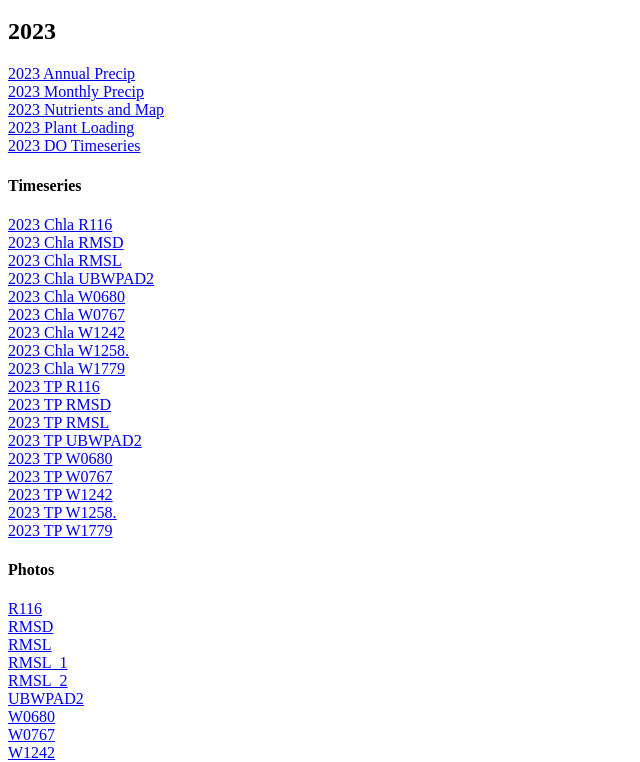
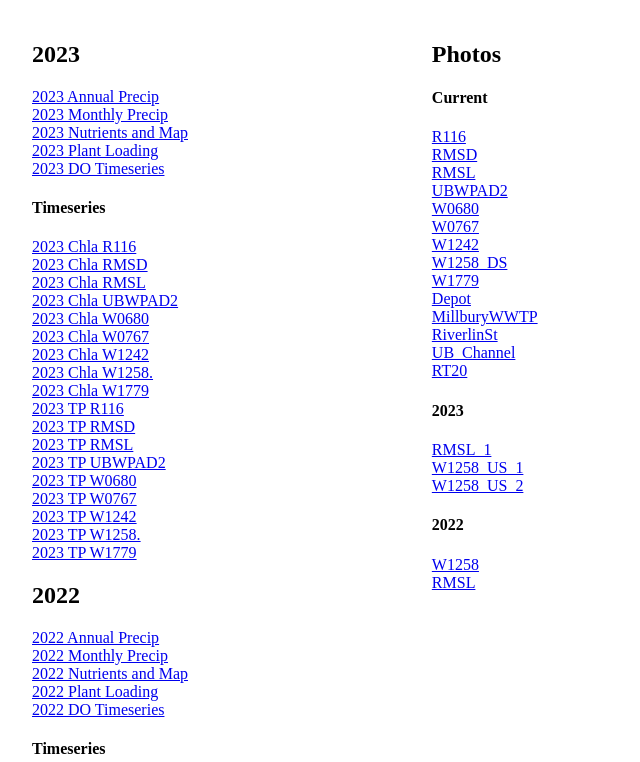
Before and after one commit to lucs-cdm/ubcw_storymap, a plain HTML site: page index.html in a window 1280 px wide. Shown: the part 48-810 px from the top of the page, without its empty margins (0-640 px from the left). Drawn offline with Linux system fonts and the light colour scheme.

Commit message:
changed photos folder location

```diff
--- a/index.html
+++ b/index.html
@@ -7,6 +7,10 @@
 </head>
 <body>
     <h1>UBCW DO Monitoring</h1>
+
+    <div style="display:flex; align-items: start; justify-content: space-between; width:40%; margin:24px">
+
+    <div>
         <h2>2023</h2>
         <a href="./2023/export/annual_precip.html">2023 Annual Precip</a>
         <br>
@@ -55,35 +59,7 @@
         <br>
         <a href="./2023/export/timeseries_2023_TP_W1779.png">2023 TP W1779</a>
         <br>
-    <h4>Photos</h4>
-    <a href="./2023/photos/R116.jpg">R116</a>
-    <br>
-    <a href="./2023/photos/RMSD.jpg">RMSD</a>
-    <br>
-    <a href="./2023/photos/RMSL.jpg">RMSL</a>
-    <br>
-    <a href="./2023/photos/RMSL_1.jpg">RMSL_1</a>
-    <br>
-    <a href="./2023/photos/RMSL_2.jpg">RMSL_2</a>
-    <br>
-    <a href="./2023/photos/UBWPAD2.jpg">UBWPAD2</a>
-    <br>
-    <a href="./2023/photos/W0680.jpg">W0680</a>
-    <br>
-    <a href="./2023/photos/W0767.jpg">W0767</a>
-    <br>
-    <a href="./2023/photos/W1242.jpg">W1242</a>
-    <br>
-    <a href="./2023/photos/W1258.jpg">W1258</a>
-    <br>
-    <a href="./2023/photos/W1258_DS.jpg">W1258_DS</a>
-    <br>
-    <a href="./2023/photos/W1258_US_1.jpg">W1258_US_1</a>
-    <br>
-    <a href="./2023/photos/W1258_US_2.jpg">W1258_US_2</a>
-    <br>
-    <a href="./2023/photos/W1779.jpg">W1779</a>
-    <br>
+
         <h2>2022</h2>
         <a href="./2022/export/annual_precip.html">2022 Annual Precip</a>
         <br>
@@ -135,5 +111,55 @@
         <h2>2021</h2>
         <a href="./2021/DO_timeseries_2021.html">2021 DO Timeseries</a>
         <br>
+    </div>
+
+    <div>
+        <h2>Photos</h2>
+        <h4>Current</h4>
+        <a href="./photos/R116.jpg">R116</a>
+        <br>
+        <a href="./photos/RMSD.jpg">RMSD</a>
+        <br>
+        <a href="./photos/RMSL_2.jpg">RMSL</a>
+        <br>
+        <a href="./photos/UBWPAD2.jpg">UBWPAD2</a>
+        <br>
+        <a href="./photos/W0680.jpg">W0680</a>
+        <br>
+        <a href="./photos/W0767.jpg">W0767</a>
+        <br>
+        <a href="./photos/W1242.jpg">W1242</a>
+        <br>
+        <a href="./photos/W1258_DS.jpg">W1258_DS</a>
+        <br>
+        <a href="./photos/W1779.jpg">W1779</a>
+        <br>
+        <a href="./photos/Depot.png">Depot</a>
+        <br>
+        <a href="./photos/MillburyWWTP.jpg">MillburyWWTP</a>
+        <br>
+        <a href="./photos/RiverlinSt.jpg">RiverlinSt</a>
+        <br>
+        <a href="./photos/UB_Channel.jpg">UB_Channel</a>
+        <br>
+        <a href="./photos/RT20.jpg">RT20</a>
+        <br>
+
+        <h4>2023</h4>
+        <a href="./photos/RMSL_1.jpg">RMSL_1</a>
+        <br>
+        <a href="./photos/W1258_US_1.jpg">W1258_US_1</a>
+        <br>
+        <a href="./photos/W1258_US_2.jpg">W1258_US_2</a>
+        <br>
+
+        <h4>2022</h4>
+        <a href="./photos/W1258.jpg">W1258</a>
+        <br>
+        <a href="./photos/RMSL.jpg">RMSL</a>
+        <br>
+    </div>
+</div>
+
 </body>
 </html>
```
Also changed, not shown: photos/Depot.png (added), photos/MillburyWWTP.jpg (added), photos/RT20.jpg (added), photos/RiverlinSt.jpg (added), photos/UB_Channel.jpg (added), 22 other files. Lines whose indentation alone changed are shown as unchanged.
